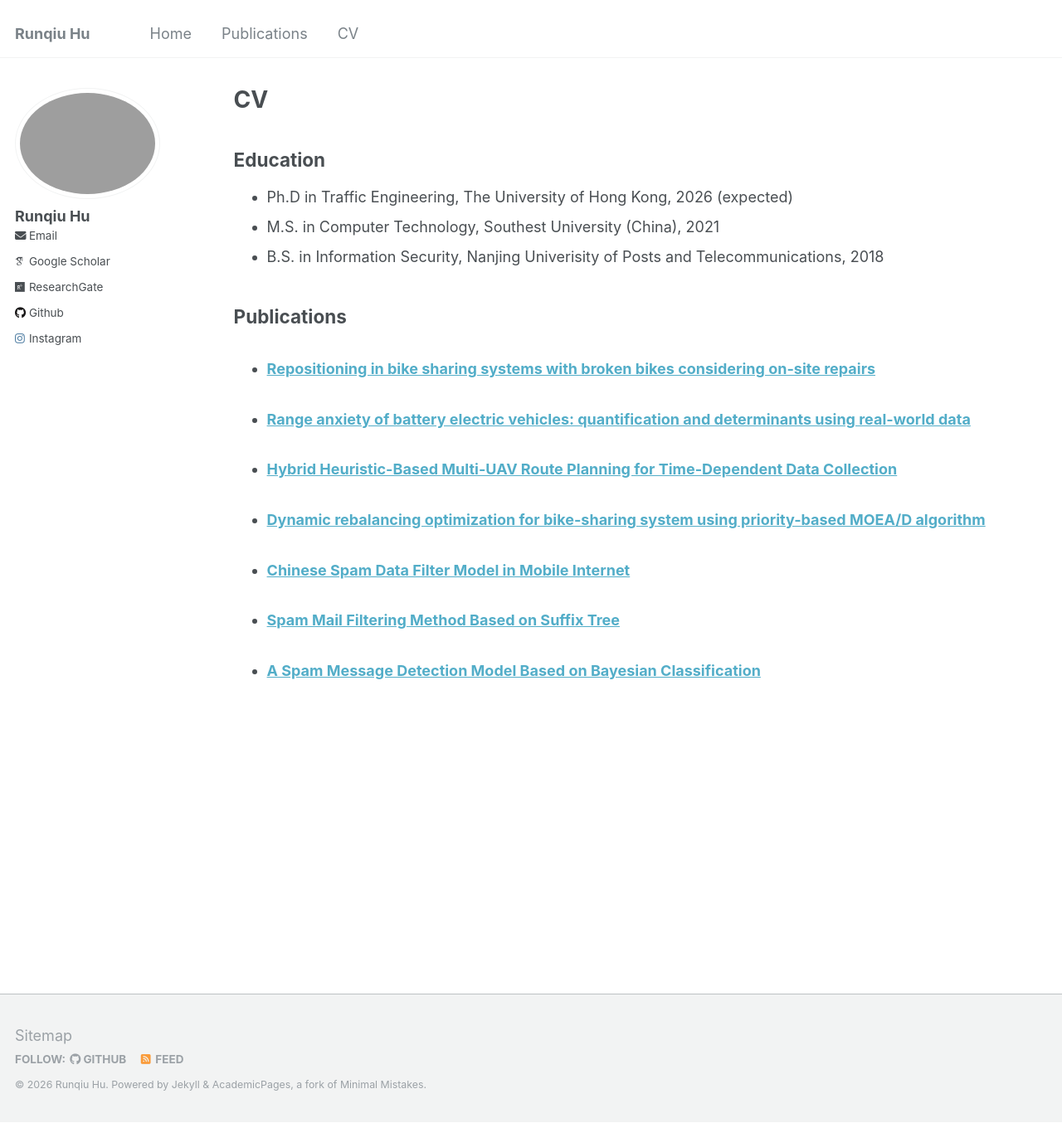
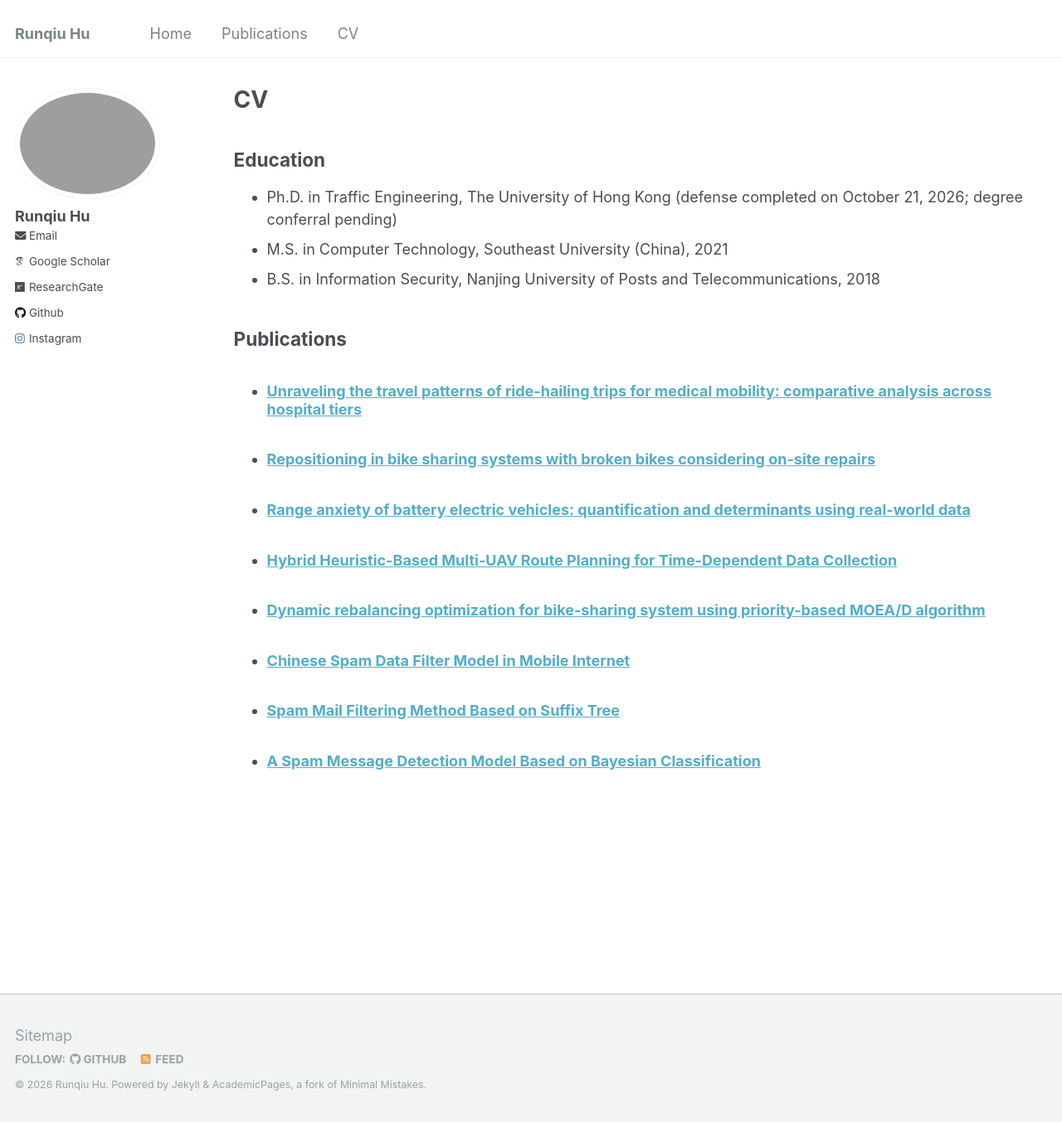
Before and after one commit to rqhu1995/rqhu1995.github.io, a Jekyll site: the page built from _pages/cv.md, in a window 1280 px wide and 1354 px high. Shown: the whole window at 83% size. Built offline with Jekyll 4.4.1, drawn with Linux system fonts in a browser that asks for light colours; some web fonts are replaced.

Commit message:
Update publication list and PhD defense information
Add the 2026 medical mobility coauthored paper with verified author order and DOI. Record the October 21, 2026 PhD defense in About and CV while keeping degree conferral pending, and correct both university names.

```diff
--- a/_pages/cv.md
+++ b/_pages/cv.md
@@ -10,9 +10,9 @@ redirect_from:
 {% include base_path %}
 
 ## Education
-* Ph.D in Traffic Engineering, The University of Hong Kong, 2026 (expected)
-* M.S. in Computer Technology, Southest University (China), 2021
-* B.S. in Information Security, Nanjing Univerisity of Posts and Telecommunications, 2018
+* Ph.D. in Traffic Engineering, The University of Hong Kong (defense completed on October 21, 2026; degree conferral pending)
+* M.S. in Computer Technology, Southeast University (China), 2021
+* B.S. in Information Security, Nanjing University of Posts and Telecommunications, 2018
 
 ## Publications
   <ul>{% for post in site.publications reversed %}
--- /dev/null
+++ b/_publications/2026-09-01-Unraveling-the-travel-patterns-of-ride-hailing-trips-for-medical-mobility-comparative-analysis-across-hospital-tiers.md
@@ -0,0 +1,8 @@
+---
+title: "Unraveling the travel patterns of ride-hailing trips for medical mobility: comparative analysis across hospital tiers"
+collection: publications
+permalink: /publication/2026-09-01-Unraveling-the-travel-patterns-of-ride-hailing-trips-for-medical-mobility-comparative-analysis-across-hospital-tiers
+# Publication month is September 2026; day 01 is used for collection sorting.
+date: 2026-09-01
+---
+Xinwei Ma, Yiyang Zhai, Weijie Yu, Long Cheng, **<u>Runqiu Hu</u>**, Menglin Yang, *Unraveling the travel patterns of ride-hailing trips for medical mobility: comparative analysis across hospital tiers*. Transportation Research Part A: Policy and Practice, 211, 105124, 2026 [Paper Link](https://doi.org/10.1016/j.tra.2026.105124)
```
Also changed, not shown: _pages/about.md (+1 -1 lines).
